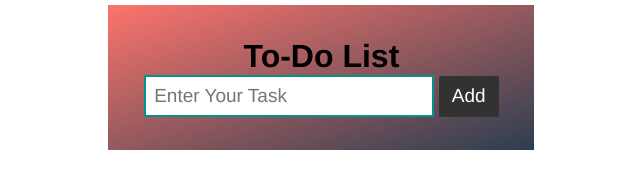
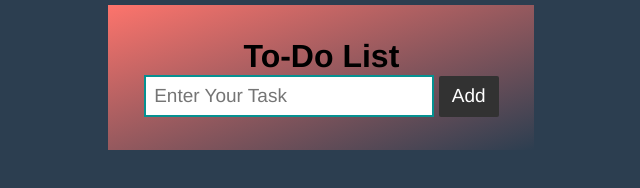
Before and after one commit to lokeshazad10/To-Do-List-by-Lokesh-Azad, a plain HTML site: page index.html in a window 1280 px wide. Shown: the whole page, without its empty margins (314-954 px from the left). Drawn offline with Linux system fonts and the light colour scheme.

Commit message:
update body color

```diff
--- a/stye.css
+++ b/stye.css
@@ -2,6 +2,9 @@
     margin: 0;
     padding: 0;
     font-family: 'Franklin Gothic Medium', 'Arial Narrow', Arial, sans-serif;
+}
+html,body{
+    background-color: #2c3e50;
 }
 
 .box{
```
